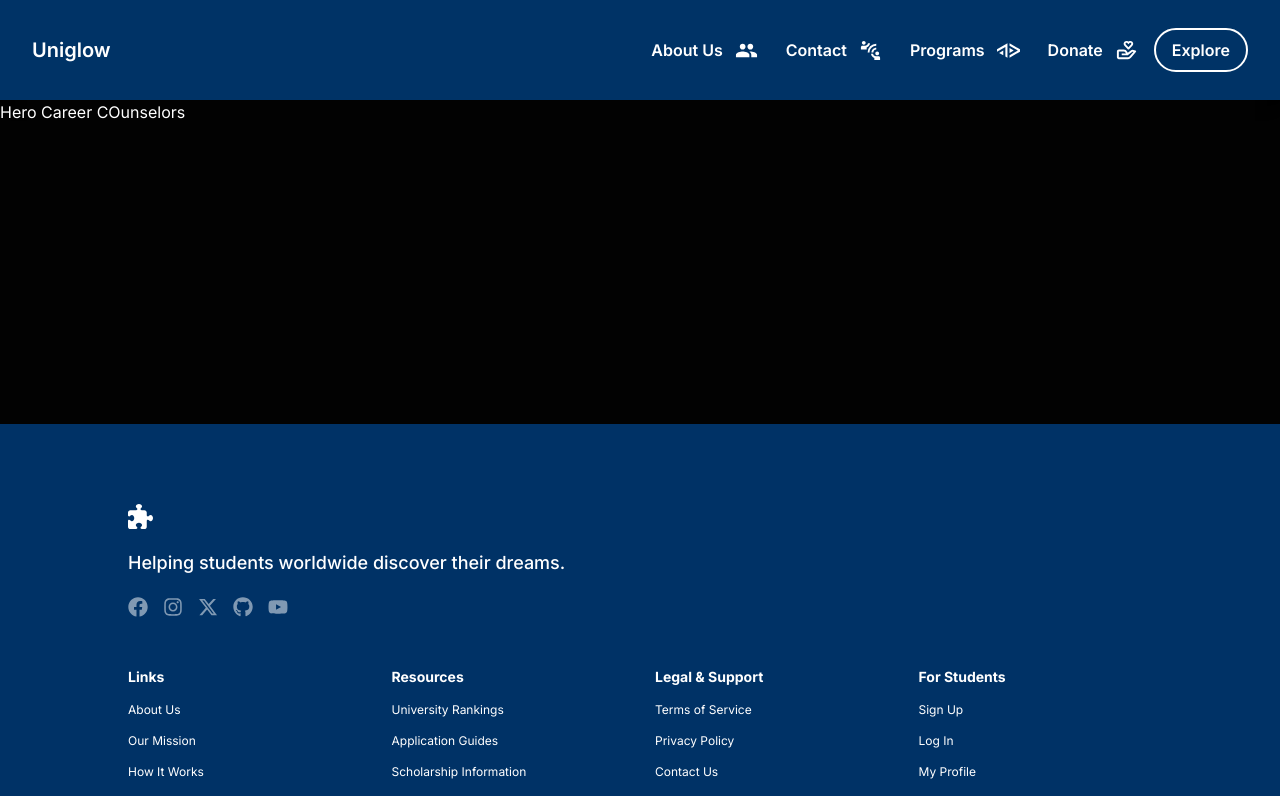
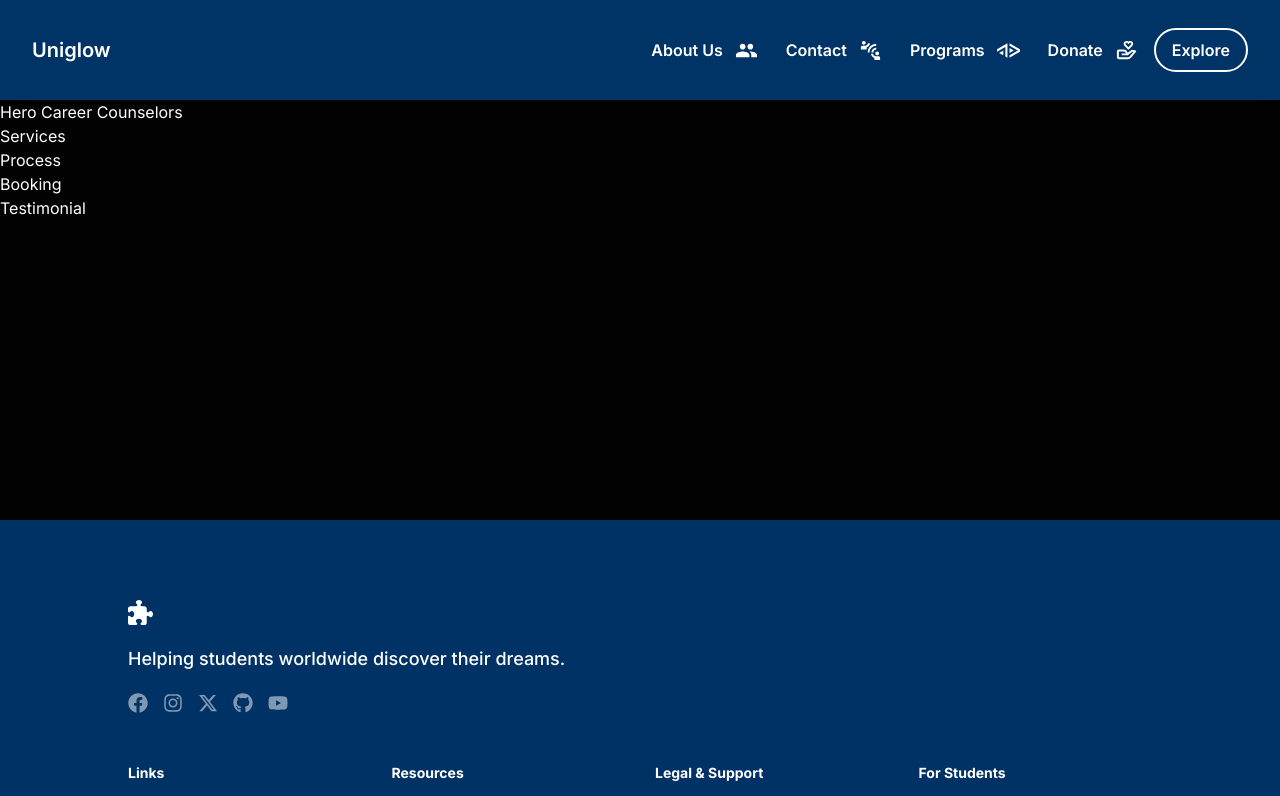
Before and after one commit to ebeeyuuu/react-uniglow, a Next.js app: page /pages/contact/career-counselors in a window 1280 px wide. Shown: the top 796 px of the page. Built offline with nearby package versions, Linux system fonts and the light colour scheme.

Commit message:
started template files for career-counselors

```diff
--- /dev/null
+++ b/src/app/components/Contact/CareerCounselors/Booking.tsx
@@ -0,0 +1,7 @@
+import React from "react";
+
+const Booking = () => {
+  return <div>Booking</div>;
+};
+
+export default Booking;
--- a/src/app/components/Contact/CareerCounselors/Hero.tsx
+++ b/src/app/components/Contact/CareerCounselors/Hero.tsx
@@ -1,9 +1,7 @@
-import React from 'react'
+import React from "react";
 
 const Hero = () => {
-  return (
-    <div>Hero Career COunselors</div>
-  )
-}
+  return <div>Hero Career Counselors</div>;
+};
 
-export default Hero
+export default Hero;
--- /dev/null
+++ b/src/app/components/Contact/CareerCounselors/Process.tsx
@@ -0,0 +1,9 @@
+import React from 'react'
+
+const Process = () => {
+  return (
+    <div>Process</div>
+  )
+}
+
+export default Process
--- /dev/null
+++ b/src/app/components/Contact/CareerCounselors/Services.tsx
@@ -0,0 +1,7 @@
+import React from "react";
+
+const Services = () => {
+  return <div>Services</div>;
+};
+
+export default Services;
--- /dev/null
+++ b/src/app/components/Contact/CareerCounselors/Testimonial.tsx
@@ -0,0 +1,7 @@
+import React from "react";
+
+const Testimonial = () => {
+  return <div>Testimonial</div>;
+};
+
+export default Testimonial;
--- a/src/app/pages/contact/career-counselors/page.tsx
+++ b/src/app/pages/contact/career-counselors/page.tsx
@@ -8,12 +8,28 @@ import Footer from "@/app/components/LandingPage/Footer";
 const Hero = lazy(
   () => import("@/app/components/Contact/CareerCounselors/Hero"),
 );
+const Services = lazy(
+  () => import("@/app/components/Contact/CareerCounselors/Services"),
+)
+const Process = lazy(
+  () => import("@/app/components/Contact/CareerCounselors/Process"),
+)
+const Booking = lazy(
+  () => import("@/app/components/Contact/CareerCounselors/Booking")
+)
+const Testimonial = lazy(
+  () => import("@/app/components/Contact/CareerCounselors/Testimonial"),
+)
 
 const Home = () => {
   return (
     <Suspense fallback={<Loading />}>
       <NavBar />
       <Hero />
+      <Services />
+      <Process />
+      <Booking />
+      <Testimonial />
       <Footer />
     </Suspense>
   );
```
